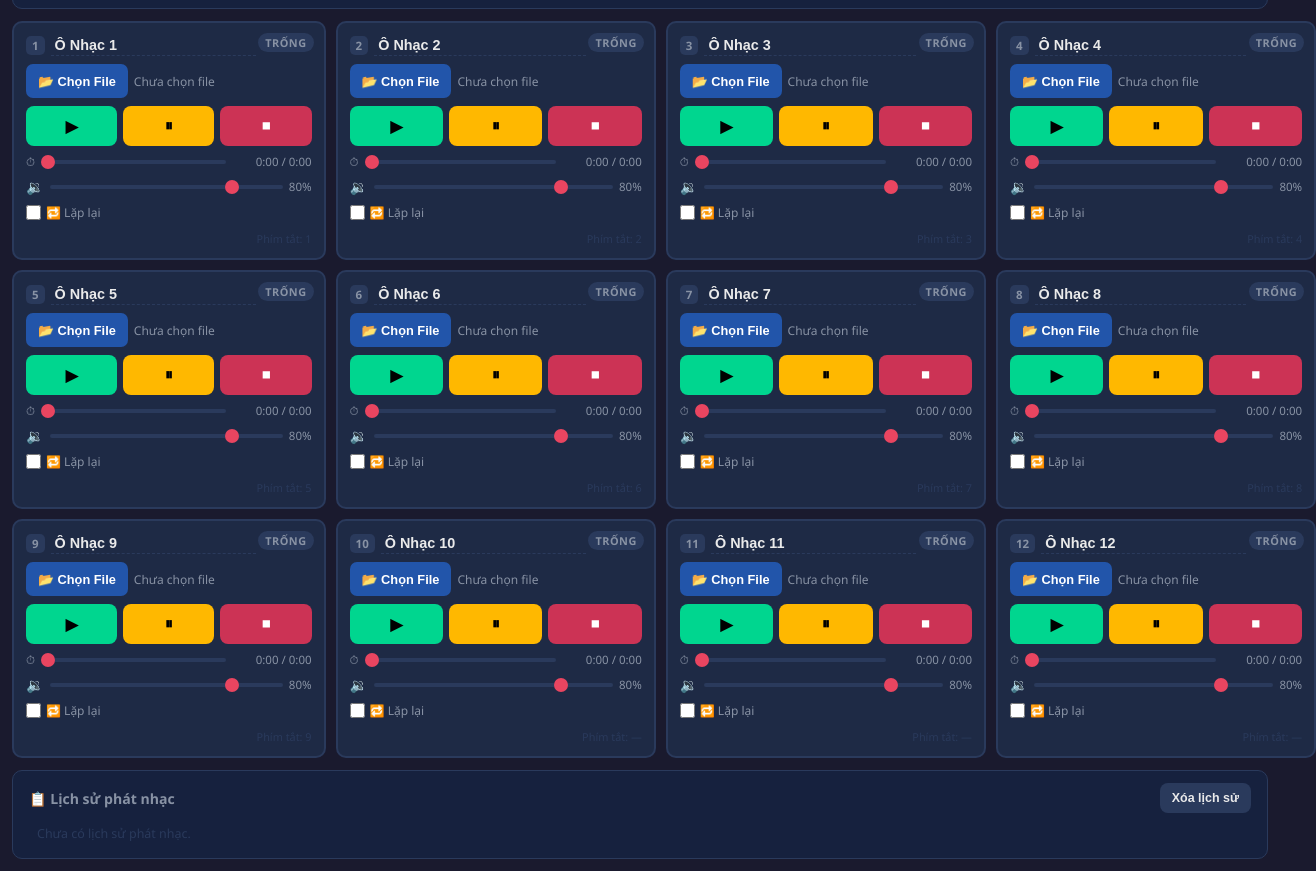
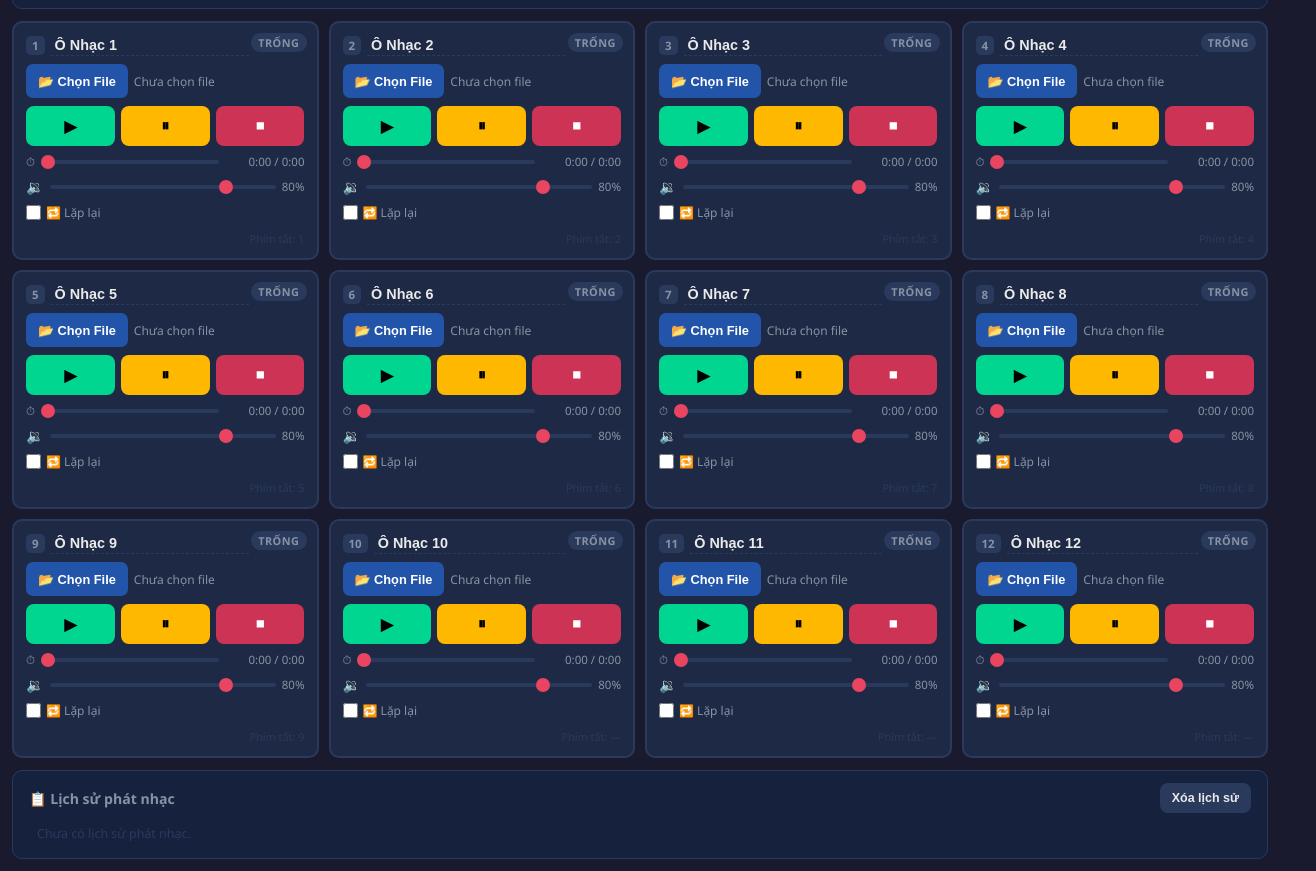
Before and after one commit to VanHaoo/Chinh-Nhac-Su-Kien, a plain HTML site: page index.html in a window 1280 px wide. Shown: the part 73-944 px from the top of the page, 1316 px wide, since content can reach past the window. Drawn offline with Linux system fonts and the light colour scheme.

Commit message:
Update index.html

```diff
--- a/index.html
+++ b/index.html
@@ -91,7 +91,7 @@
   /* ── GRID ── */
   .grid {
     display: grid;
-    grid-template-columns: repeat(4, 1fr);
+    grid-template-columns: repeat(4, minmax(0, 1fr));
     gap: 10px;
   }
 
@@ -106,6 +106,8 @@
     gap: 8px;
     transition: background .25s, border-color .25s;
     position: relative;
+    min-width: 0;
+    overflow: hidden;
   }
   .card.playing {
     background: var(--card-playing);
@@ -311,8 +313,8 @@
   }
 
   /* ── RESPONSIVE ── */
-  @media (max-width: 1100px) { .grid { grid-template-columns: repeat(3,1fr); } }
-  @media (max-width: 780px)  { .grid { grid-template-columns: repeat(2,1fr); } }
+  @media (max-width: 1100px) { .grid { grid-template-columns: repeat(3,minmax(0,1fr)); } }
+  @media (max-width: 780px)  { .grid { grid-template-columns: repeat(2,minmax(0,1fr)); } }
   @media (max-width: 480px)  { .grid { grid-template-columns: 1fr; } }
 
   .shortcut-hint {
```
